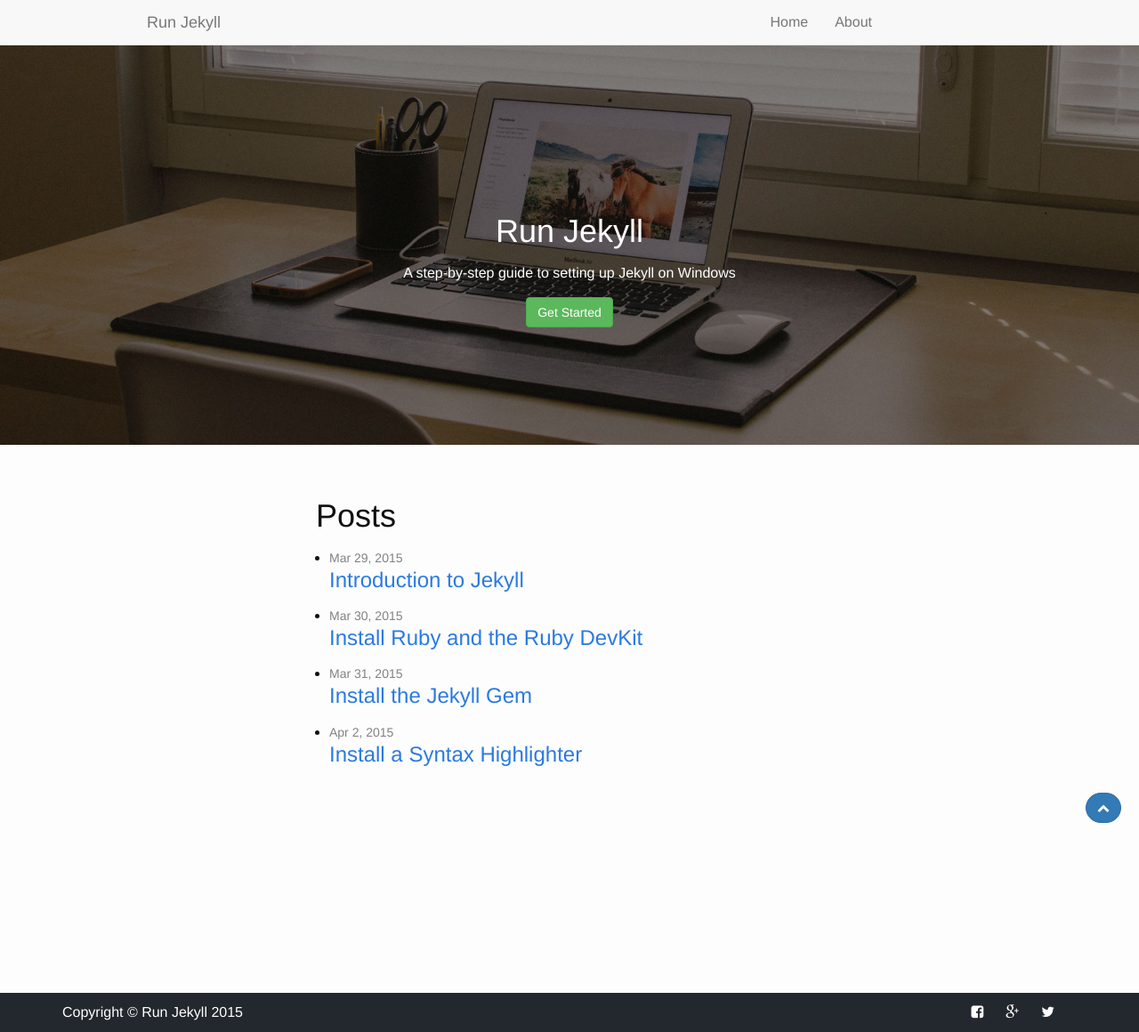
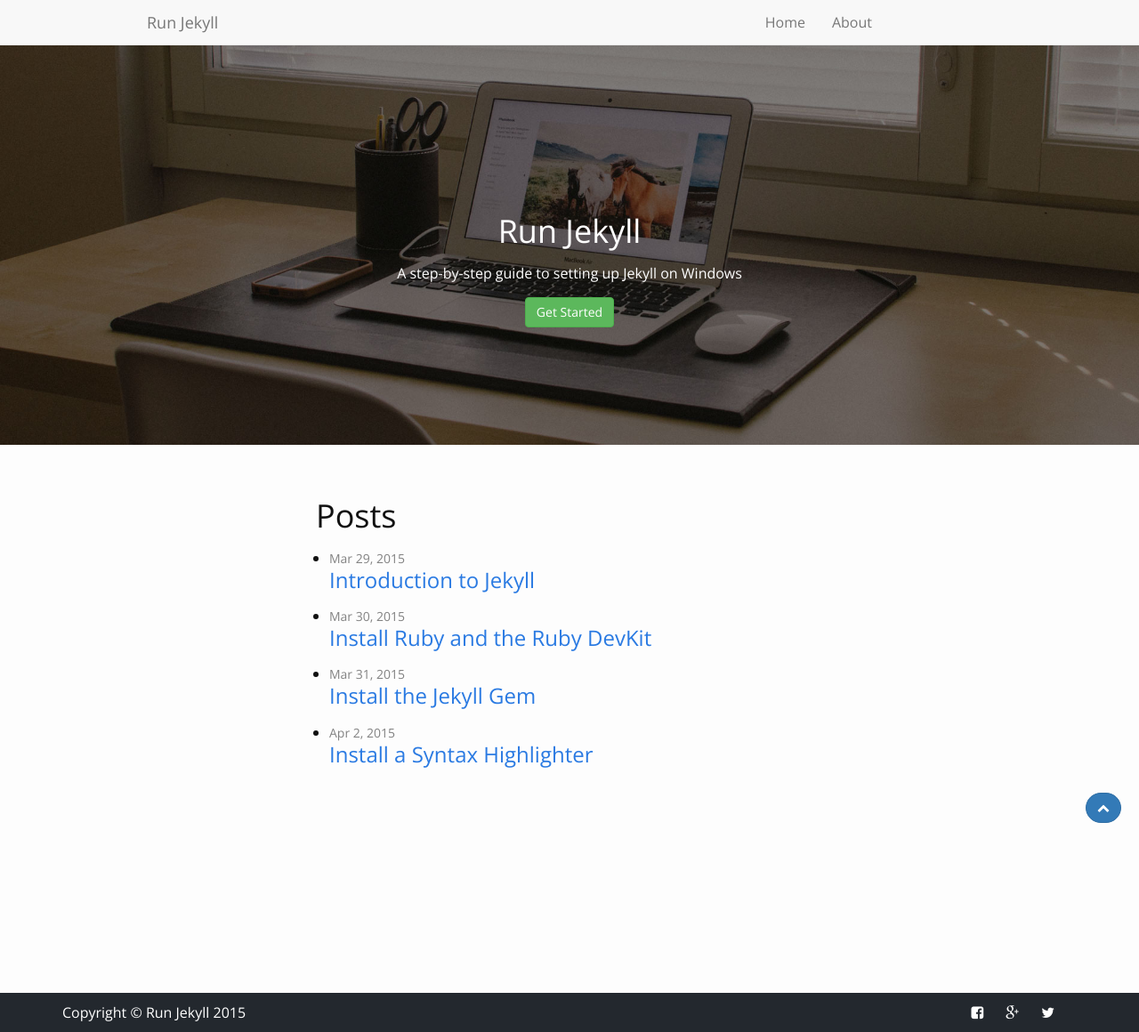
Before and after one commit to jazib-bashir/Runjekyll, a Jekyll site: the page built from index.html, in a window 1280 px wide and 1160 px high. Shown: the whole window at 89% size. Built offline with Jekyll 4.4.1, drawn with Linux system fonts in a browser that asks for light colours.

Commit message:
Font Added

```diff
--- a/_includes/head.html
+++ b/_includes/head.html
@@ -10,7 +10,8 @@
   <link rel="canonical" href="{{ page.url | replace:'index.html','' | prepend: site.baseurl | prepend: site.url }}">
   <link rel="alternate" type="application/rss+xml" title="{{ site.title }}" href="{{ "/feed.xml" | prepend: site.baseurl | prepend: site.url }}" /> -->
   <link rel="stylesheet" type="text/css" href="{{site.baseurl}}/css/bootstrap.min.css">
+  <link href="{{site.baseurl}}/font-awesome/css/font-awesome.min.css" rel="stylesheet" type="text/css">
+  <link href='http://fonts.googleapis.com/css?family=Open+Sans' rel='stylesheet' type='text/css'>
+  <link rel="stylesheet" type="text/css" href="{{site.baseurl}}/css/main.css">
   <link rel="stylesheet" type="text/css" href="{{site.baseurl}}/css/style.css">
-  <link rel="stylesheet" type="text/css" href="{{site.baseurl}}/css/main.css">
-  <link href="{{site.baseurl}}/font-awesome/css/font-awesome.min.css" rel="stylesheet" type="text/css">
 </head>
--- a/css/style.css
+++ b/css/style.css
@@ -1,3 +1,6 @@
+body {
+	font-family: 'Open Sans', sans-serif;
+}
 nav {
 	padding-left: 150px !important;
 	padding-right: 300px !important;
```
